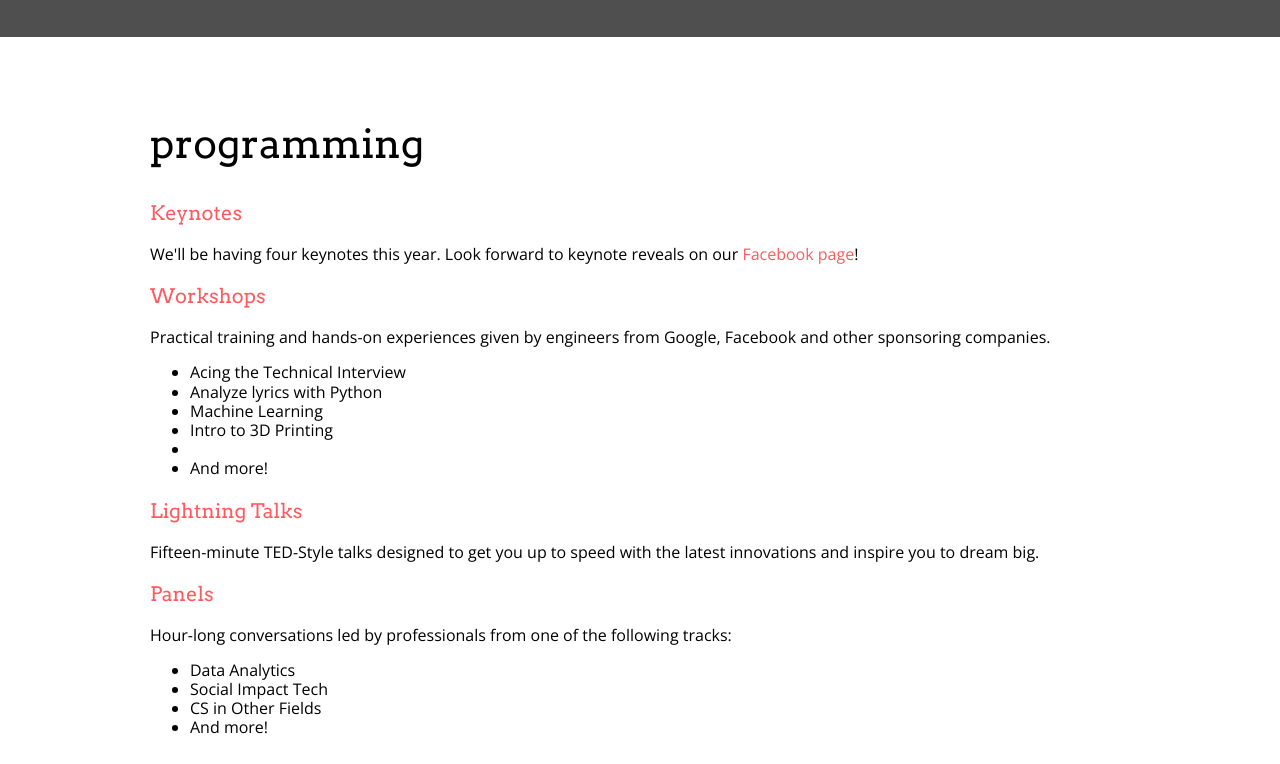
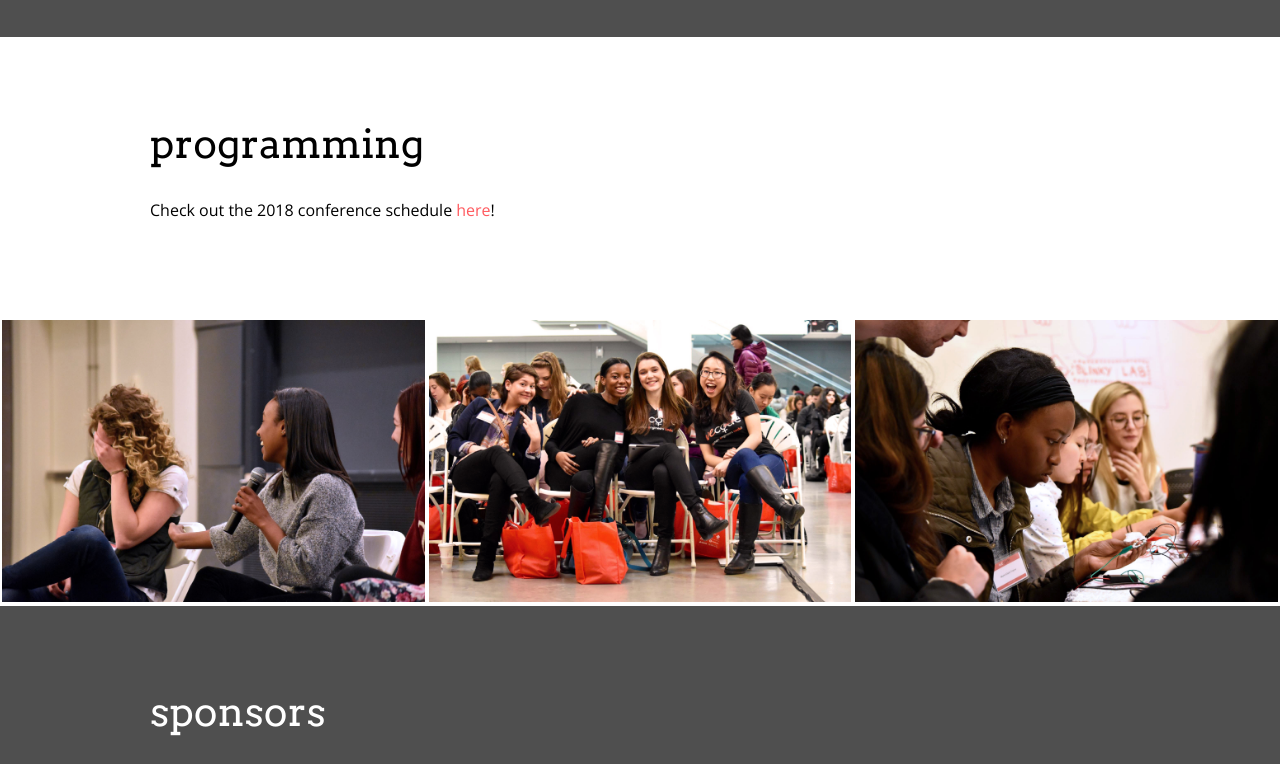
Before and after one commit to harvardwecode/harvardwecode.github.io, a plain HTML site: page index.html in a window 1280 px wide. Shown: the part 2008-2772 px from the top of the page. Drawn offline with nearby package versions, Linux system fonts and the light colour scheme.

Commit message:
Add schedule

```diff
--- a/index.html
+++ b/index.html
@@ -54,7 +54,7 @@
     <img src="assets/images/banner.svg" id="main-banner">
 
     <div id="registration-link">
-      <p>Registration is live -- purchase your tickets <a href="bit.ly/2BJoaG0">here</a>!</p>
+      <p>The <a href="bit.ly/2BJoaG0">2018 conference schedule</a> is out!</p>
     </div>
   </section>
 
@@ -132,33 +132,7 @@
     <div id="programming-main">
       <h2>programming</h2>
       <div>
-        <h3>Keynotes</h3>
-        <p>We'll be having four keynotes this year. Look forward to keynote reveals on our <a href="https://www.facebook.com/harvardwecode/">Facebook page</a>!</p>
-      </div>
-      <div>
-        <h3>Workshops</h3>
-        <p>Practical training and hands-on experiences given by engineers from Google, Facebook and other sponsoring companies.</p>
-        <ul>
-          <li>Acing the Technical Interview </li>
-          <li>Analyze lyrics with Python</li>
-          <li> Machine Learning</li>
-          <li>Intro to 3D Printing<li>
-          <li>And more!</li>
-        </ul>
-      </div>
-      <div>
-        <h3>Lightning Talks</h3>
-        <p>Fifteen-minute TED-Style talks designed to get you up to speed with the latest innovations and inspire you to dream big.</p>
-      </div>
-      <div>
-        <h3>Panels</h3>
-        <p>Hour-long conversations led by professionals from one of the following tracks:</p>
-        <ul>
-          <li>Data Analytics</li>
-          <li>Social Impact Tech</li>
-          <li>CS in Other Fields</li>
-          <li>And more!</li>
-        </ul>
+        <p>Check out the 2018 conference schedule <a href="assets/schedule.pdf">here</a>!</p>
       </div>
     </div>
   </section>
```
Also changed, not shown: 1 other file.
